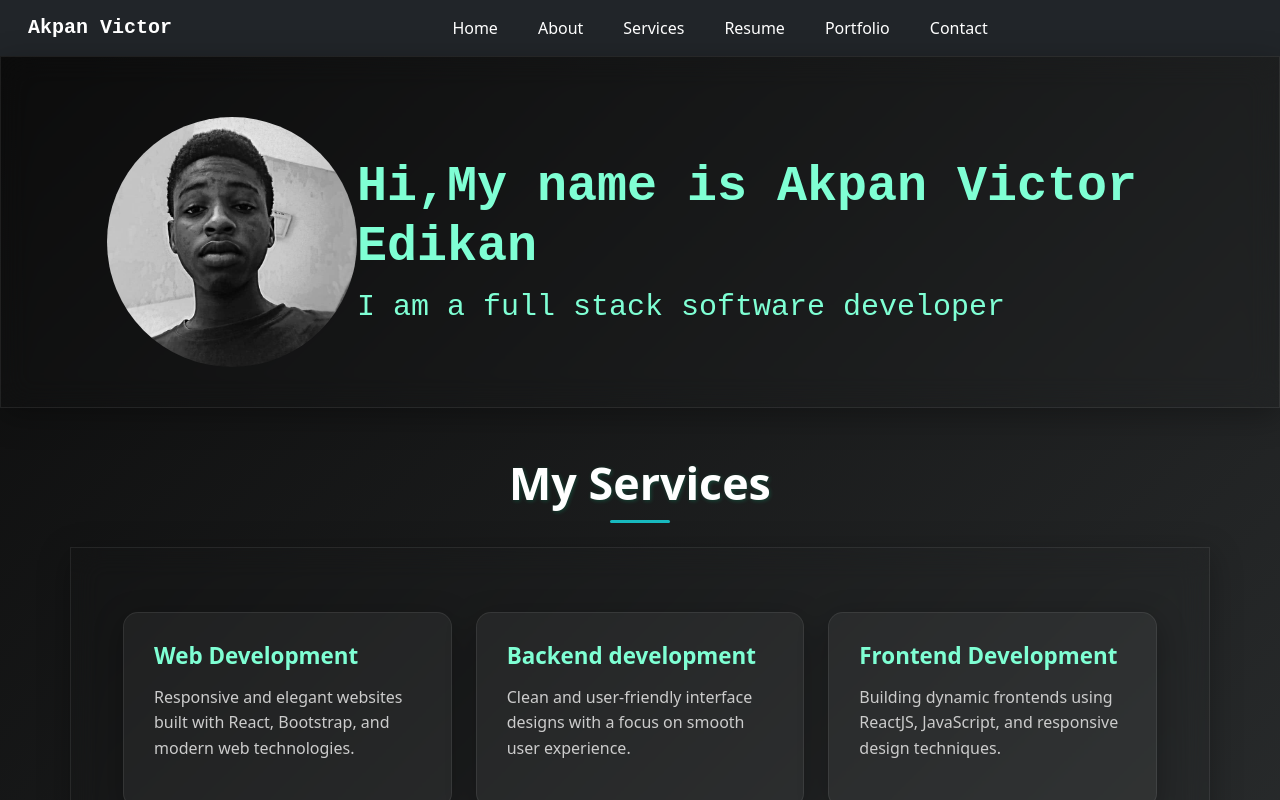
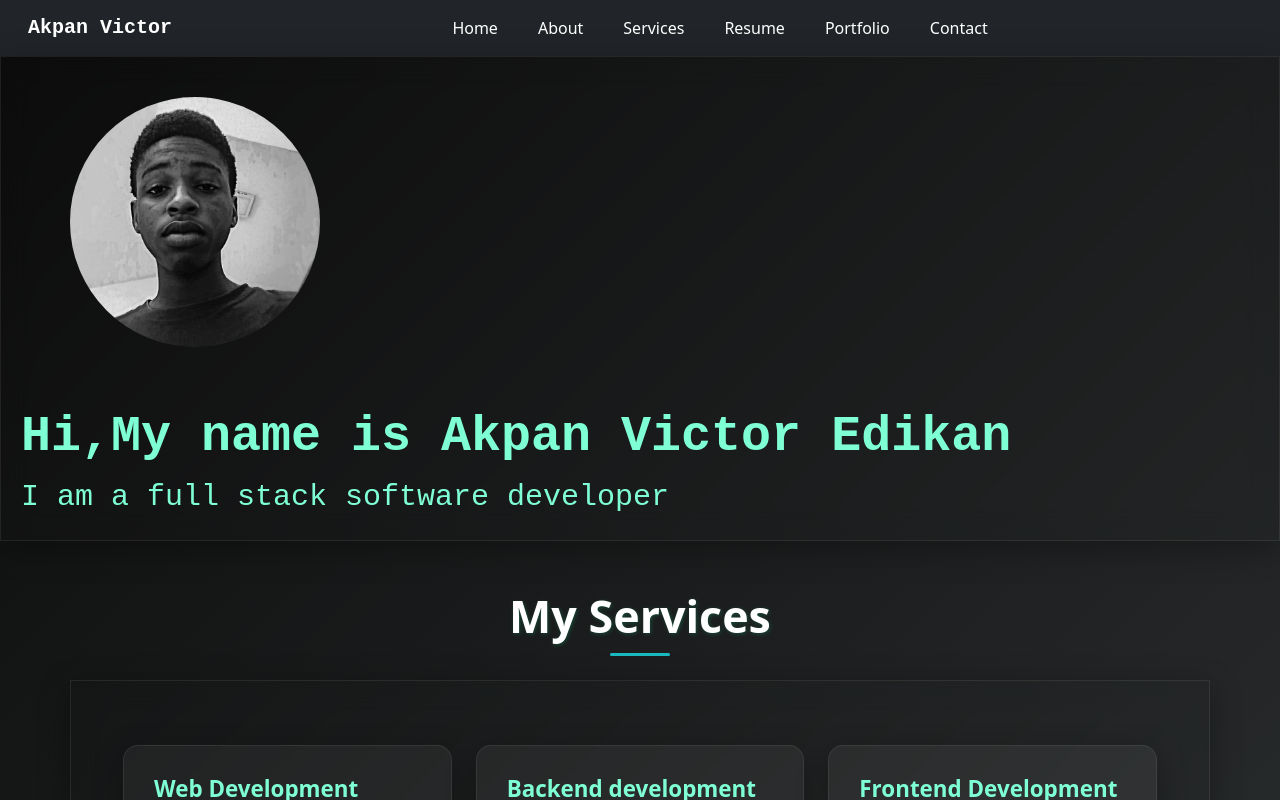
Before and after one commit to victor200900/MY-PORTFOLIO-WEBSITE, a React (Vite) app: page / in a window 1280 px wide. Shown: the top 800 px of the page. Built offline with nearby package versions, Linux system fonts and the light colour scheme.

Commit message:
first commit

```diff
--- a/src/components/home/home.css
+++ b/src/components/home/home.css
@@ -3,7 +3,7 @@
     height: 250px;
     border-radius: 50%;
     margin-top: 20px;
-    margin-left: 66px;
+    margin-left: 49px;
 
 
 
@@ -33,9 +33,9 @@
     box-shadow: 0 8px 30px rgba(0, 0, 0, 0.3);
     transition: transform 0.3s ease, box-shadow 0.3s ease;
     animation: slideUp 0.6s ease forwards;
-    padding: 40px;
+    padding: 20px;
     border: 1px solid rgba(255, 255, 255, 0.08);
-    display: flex;
+
     justify-content: space-evenly;
 }
 .about{
--- a/src/components/home/home.jsx
+++ b/src/components/home/home.jsx
@@ -2,7 +2,7 @@ import React from 'react'
 import "./home.css"
 const home = () => {
   return (
-    <section className='home-container' id="home">
+    <section className='home-container flex' id="home">
       <div>
         <img src="src/assets/pfp.jpg" alt="" className='home__img'/>
         </div>
```
